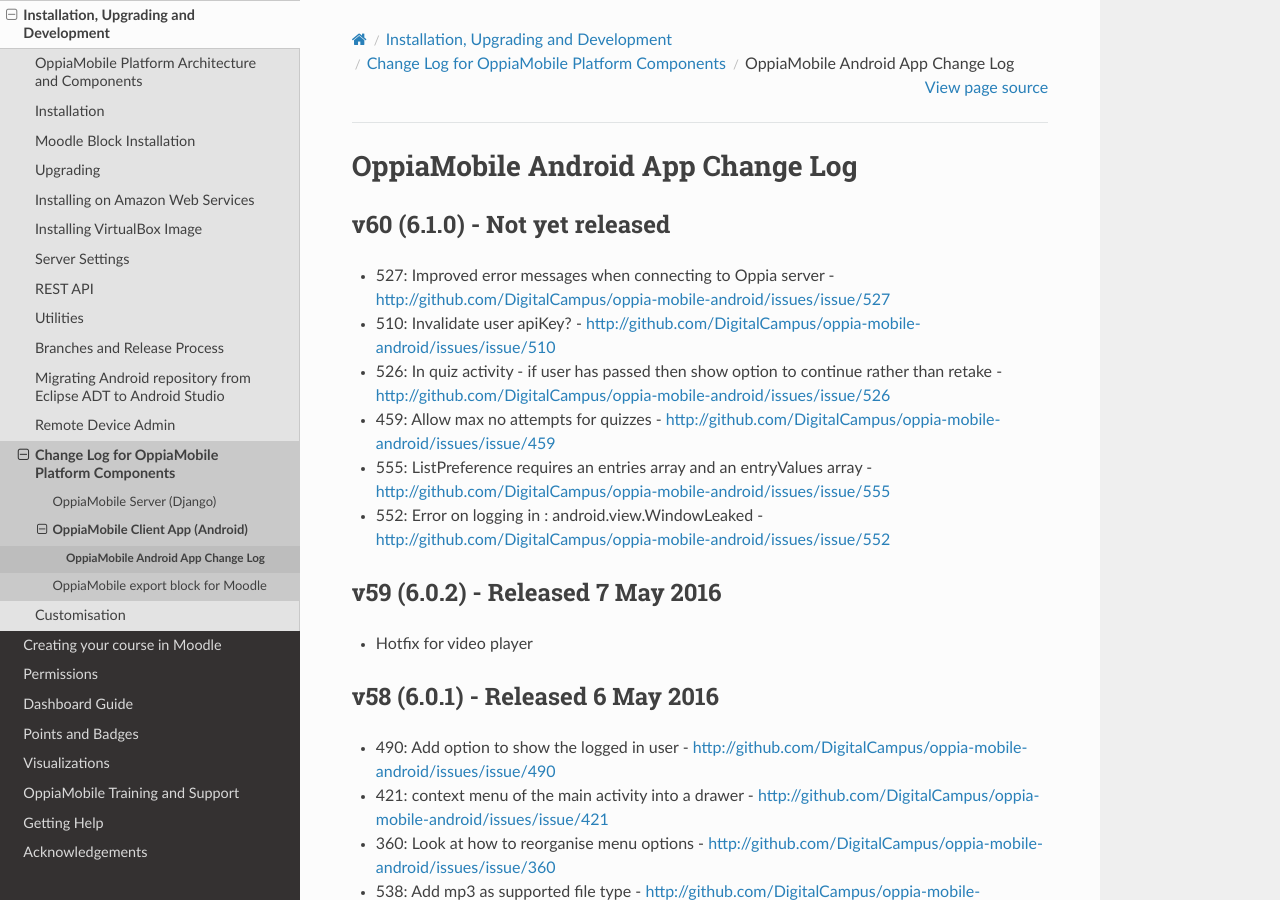
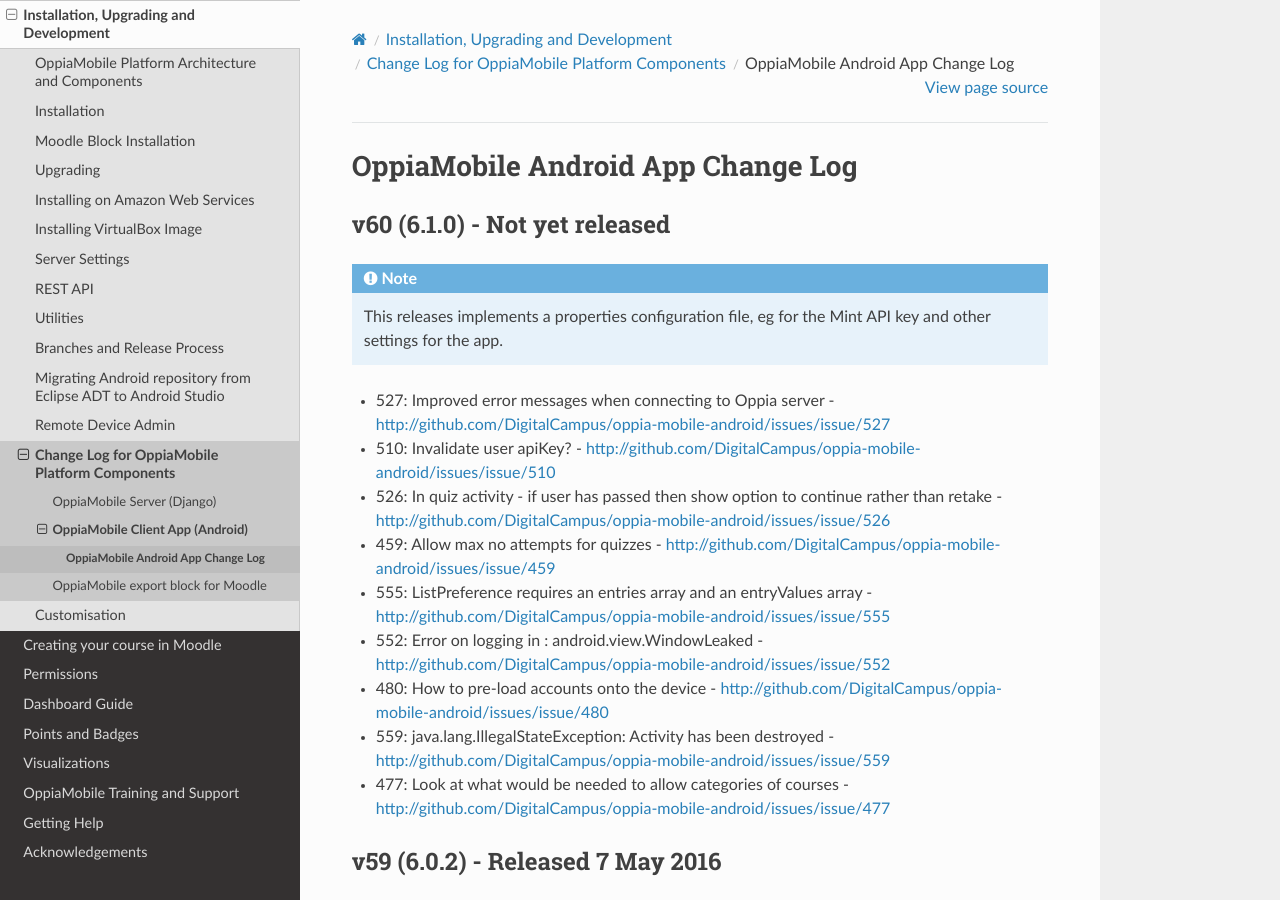
Before and after one commit to DigitalCampus/django-oppia, a Sphinx documentation site: the page built from docs/dev/changelog_android.rst, in a window 1280 px wide and 900 px high. Built offline with Sphinx 7.4.7 and the Read the Docs theme 2.0.0, drawn with Linux system fonts in a browser that asks for light colours; the version number is read from the project's files by our own code.

Commit message:
update docs

```diff
--- a/docs/dev/changelog_android.rst
+++ b/docs/dev/changelog_android.rst
@@ -6,12 +6,18 @@
 v60 (6.1.0) - Not yet released
 --------------------------------------
 
+.. note::
+	This releases implements a properties configuration file, eg for the Mint API key and other settings for the app.
+
 * 527: Improved error messages when connecting to Oppia server - http://github.com/DigitalCampus/oppia-mobile-android/issues/issue/527
 * 510: Invalidate user apiKey? - http://github.com/DigitalCampus/oppia-mobile-android/issues/issue/510
 * 526: In quiz activity - if user has passed then show option to continue rather than retake - http://github.com/DigitalCampus/oppia-mobile-android/issues/issue/526
 * 459: Allow max no attempts for quizzes - http://github.com/DigitalCampus/oppia-mobile-android/issues/issue/459
 * 555: ListPreference requires an entries array and an entryValues array - http://github.com/DigitalCampus/oppia-mobile-android/issues/issue/555
 * 552: Error on logging in : android.view.WindowLeaked - http://github.com/DigitalCampus/oppia-mobile-android/issues/issue/552
+* 480: How to pre-load accounts onto the device - http://github.com/DigitalCampus/oppia-mobile-android/issues/issue/480
+* 559: java.lang.IllegalStateException: Activity has been destroyed - http://github.com/DigitalCampus/oppia-mobile-android/issues/issue/559
+* 477: Look at what would be needed to allow categories of courses - http://github.com/DigitalCampus/oppia-mobile-android/issues/issue/477
 
 .. _appv59:
 
```
